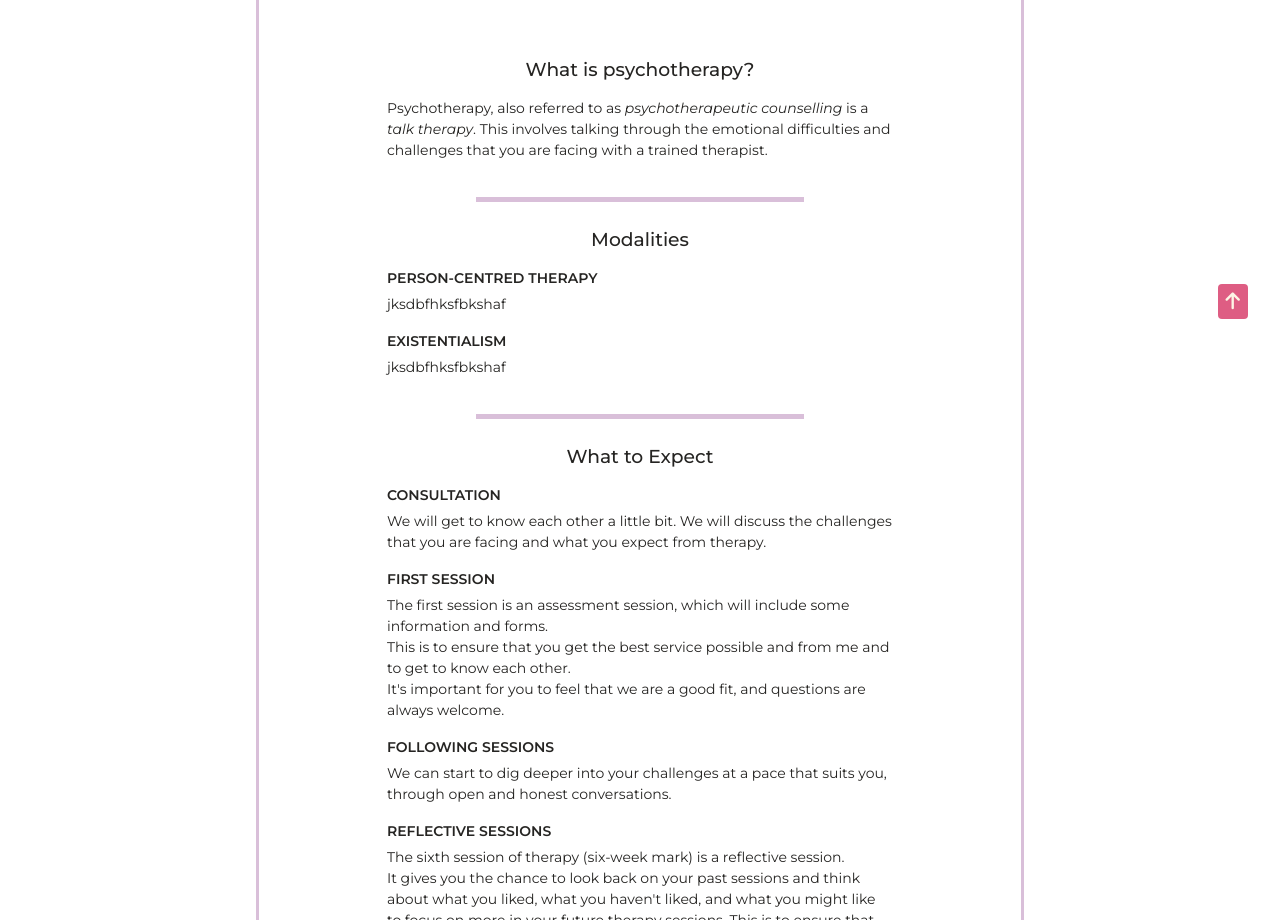
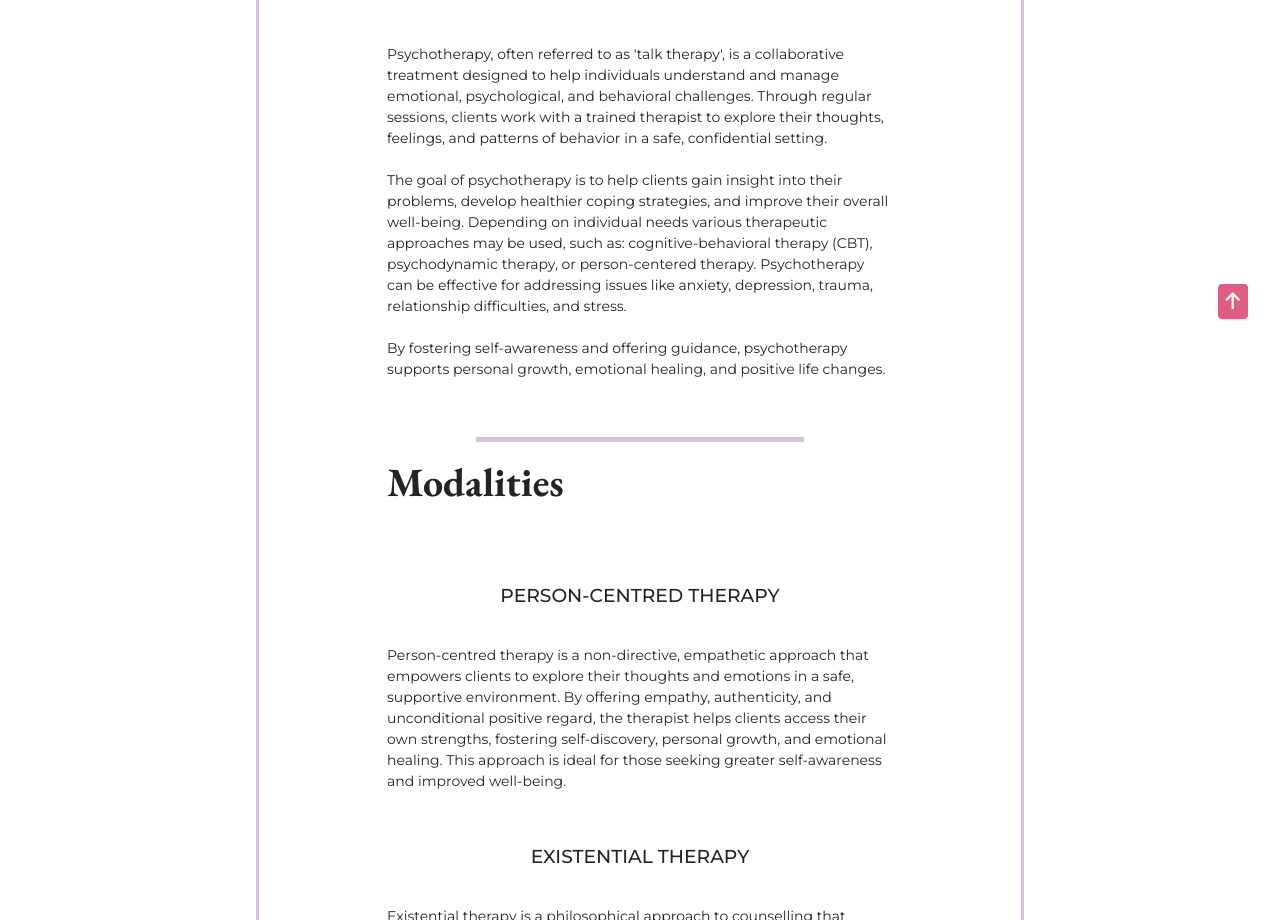
Before and after one commit to t-shanacodeth/therapia-counselling-service-MP1, a plain HTML site: page services.html in a window 1280 px wide. Shown: the part 449-1369 px from the top of the page. Drawn offline with nearby package versions, Linux system fonts and the light colour scheme; a web font is replaced by a local one.

Commit message:
feat: add content to each section and change headings for semantic structure

```diff
--- a/services.html
+++ b/services.html
@@ -15,7 +15,7 @@
 <body>
     <header>
 		<div id="logo">
-			<a href="index.html"></a>
+			<a href="index.html">
 			<img src="assets/images/universal/therapia-logo-3.png" alt="Therapia Counselling Service Logo">
 			</a>
 		</div>
@@ -35,85 +35,117 @@
 		</nav>
 	</header>
 
-    <main>
-		<div id="top-bg"></div>
-		<div id="bottom-bg"></div>
-		<div class="services-header">
+    <main id="services-bg">
+		<h1>
+			Services
+		</h1>
+		<p>
+			ONLINE INDIVIDUAL PSYCHOTHERAPY
+		</p>
+		<div class="services-content">
 			<h2>
-				Services
+				What is psychotherapy?
 			</h2>
+			<br>
 			<p>
-				ONLINE INDIVIDUAL PSYCHOTHERAPY
+				Psychotherapy, often referred to as 'talk therapy', is a collaborative treatment designed to help individuals understand and manage emotional, psychological, and behavioral challenges.
+				Through regular sessions, clients work with a trained therapist to explore their thoughts, feelings, and patterns of behavior in a safe, confidential setting.
+				<br>
+				<br>
+				The goal of psychotherapy is to help clients gain insight into their problems, develop healthier coping strategies,
+				and improve their overall well-being. Depending on individual needs various therapeutic approaches may be used, such as: cognitive-behavioral therapy (CBT),
+				psychodynamic therapy, or person-centered therapy.
+				Psychotherapy can be effective for addressing issues like anxiety, depression, trauma, relationship difficulties, and stress.
+				<br>
+				<br>
+				By fostering self-awareness and offering guidance, psychotherapy supports personal growth, emotional healing, and positive life changes.
 			</p>
-		</div>
-
-		<div class="services-content">
-			<h3>
-				What is psychotherapy?
-			</h3>
-			<p>
-				Psychotherapy, also referred to as <em>psychotherapeutic counselling</em> is a <em>talk therapy</em>. This involves talking through the emotional difficulties and challenges that you are facing with a trained therapist.
-			</p>
+			<br>
 			<hr class="services-separater">
-			<h3>
+			<h2>
 				Modalities
-			</h3>
+			</h2>
+			<br>
 			<section>
-				<strong>
+				<h3>
 					PERSON-CENTRED THERAPY
-				</strong>
+				</h3>
+				<br>
 				<p>
-					jksdbfhksfbkshaf
+					Person-centred therapy is a non-directive, empathetic approach that empowers clients
+					to explore their thoughts and emotions in a safe, supportive environment.
+					By offering empathy, authenticity, and unconditional positive regard,
+					the therapist helps clients access their own strengths, fostering self-discovery, personal growth,
+					and emotional healing. This approach is ideal for those seeking greater self-awareness and improved well-being.
 				</p>
 			</section>
+			<br>
 			<section>
-				<strong>
-					EXISTENTIALISM
-				</strong>
+				<h3>
+					EXISTENTIAL THERAPY
+				</h3>
+				<br>
 				<p>
-					jksdbfhksfbkshaf
+					Existential therapy is a philosophical approach to counselling that focuses on exploring life’s fundamental questions,
+					such as meaning, freedom, responsibility, and mortality. Rather than focusing solely on symptoms,
+					existential therapy helps clients confront the deeper issues of existence, guiding them to live more authentically and align their lives with their values.
+					<br>
+					<br>
+					In this form of therapy, clients are encouraged to take ownership of their choices and embrace personal freedom,
+					while also acknowledging the uncertainties and challenges of life.
+					By reflecting on their existence, clients can discover purpose and make meaningful decisions that improve their sense of fulfillment and well-being.
+					<br>
+					<br>
+					Existential therapy is particularly effective for individuals struggling with anxiety, depression, life transitions, or a lack of direction.
+					It empowers clients to face life’s uncertainties with courage and create meaning in their own lives.
 				</p>
 			</section>
+			<br>
 			<hr class="services-separater">
-			<h3>
+			<h2>
 				What to Expect
-			</h3>
+			</h2>
+			<br>
 			<section>
-				<strong>
+				<h3>
 					CONSULTATION
-				</strong>
+				</h3>
 				<br>
 				<p>
 					We will get to know each other a little bit.
 					We will discuss the challenges that you are facing and what you expect from therapy.
 				</p>
 			</section>
+			<br>
 			<section>
-				<strong>
+				<h3>
 					FIRST SESSION
-				</strong>
+				</h3>
+				<br>
 				<p>
 					The first session is an assessment session, which will include some information and forms.
-					<br>
 					This is to ensure that you get the best service possible and from me and to get to know each other.
-					<br>
 					It's important for you to feel that we are a good fit, and questions are always welcome.
 				</p>
 			</section>
+			<br>
 			<section>
-				<strong>
+				<h3>
 					FOLLOWING SESSIONS
-				</strong>
+				</h3>
+				<br>
 				<p>
 					We can start to dig deeper into your challenges at a pace that suits you, through open and honest conversations.
 				</p>
 			</section>
+			<br>
 			<section>
-				<strong>
+				<h3>
 					REFLECTIVE SESSIONS
-				</strong>
+				</h3>
+				<br>
 				<p>
-					The sixth session of therapy (six-week mark) is a reflective session.
+					The sixth session of therapy is a reflective session.
 					<br>
 					It gives you the chance to look back on your past sessions and think about what you liked,
 					what you haven't liked, and what you might like to focus on more in your future therapy sessions.
@@ -122,7 +154,7 @@
 			</section>
 		</div>
 		<a href="contact.html">
-			<button class="free-consultation service-btn">
+			<button class="free-consultation">
 				BOOK A FREE CONSULTATION
 			</button>
 		</a>
```
